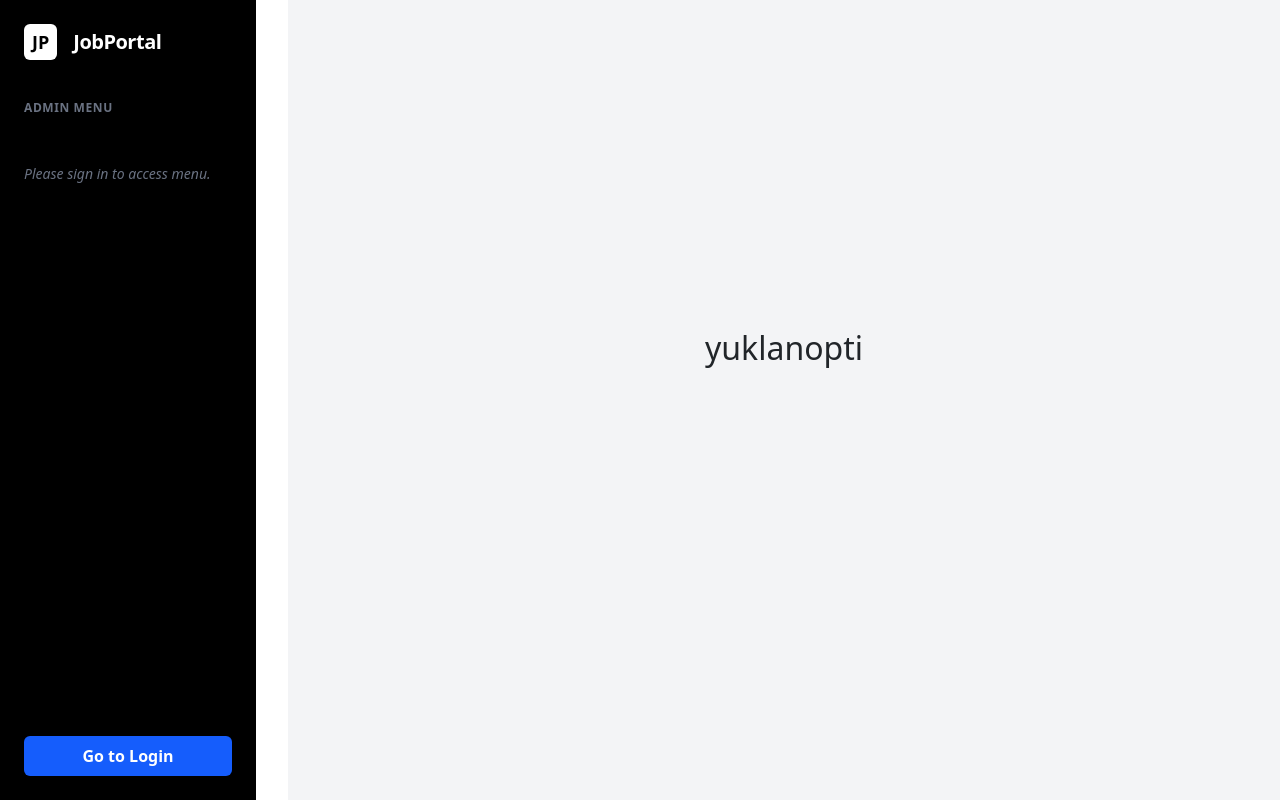
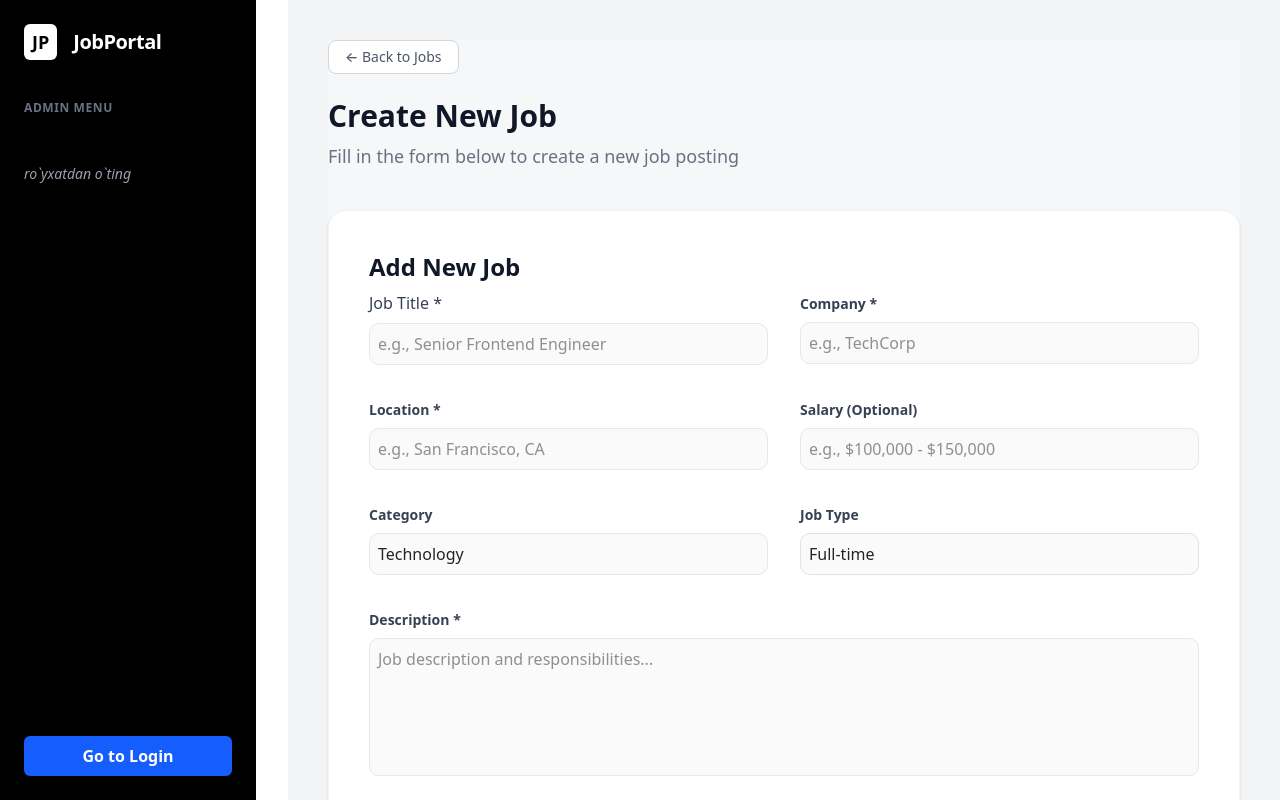
Before and after one commit to xamidovakbar134-tech/1-loyiha, a Next.js app: page /admin/createJob in a window 1280 px wide. Shown: the top 800 px of the page. Built offline with nearby package versions, Linux system fonts and the light colour scheme.

Commit message:
toliq boldi

```diff
--- a/app/admin/layout.tsx
+++ b/app/admin/layout.tsx
@@ -10,7 +10,6 @@ export default function AdminLoyout({
   children: React.ReactNode;
 }) {
   const [isAdmin, setIsAdmin] = useState(false);
-  const [isLoading, setIsLoading] = useState(true);
   const router = useRouter();
 
   useEffect(() => {
@@ -18,7 +17,6 @@ export default function AdminLoyout({
     if (auth === "true") {
       setIsAdmin(true);
     }
-    setIsLoading(false);
   }, []);
 
   const handleLogout = () => {
@@ -30,12 +28,14 @@ export default function AdminLoyout({
   return (
     <div className="flex">
       <aside className="w-64 bg-black text-white fixed h-full left-0 top-0 flex flex-col p-6 z-50">
+        <Link href={"/"} className="text-decoration-none text-white">
           <div className="flex items-center gap-3 mb-10">
             <div className="bg-white text-black font-bold px-2 py-1 rounded text-lg">
               JP
             </div>
             <span className="text-xl font-bold tracking-tight">JobPortal</span>
           </div>
+        </Link>
 
         <div className="flex-1">
           <p className="text-gray-500 text-xs font-bold mb-5 uppercase tracking-wider">
@@ -44,64 +44,53 @@ export default function AdminLoyout({
 
           {isAdmin ? (
             <nav className="space-y-6">
-              <Link href={"/admin/adminJobs"} className="text-decoration-none ">
-                <div className="flex items-center gap-3 cursor-pointer text-white hover:text-blue-400! transition!">
+              <Link href={"/admin/adminJobs"} className="block text-decoration-none">
+                <div className="flex items-center gap-3 cursor-pointer text-white hover:text-blue-400 transition">
                   <span className="text-xl">📋</span>
                   <span className="font-medium">Jobs</span>
                 </div>
               </Link>
-              <Link href={"/admin/createJob"} className="text-decoration-none ">
-                <div className="flex items-center gap-3 cursor-pointer my-3 text-white hover:text-blue-400! transition!">
+              <Link href={"/admin/createJob"} className="block text-decoration-none">
+                <div className="flex items-center gap-3 cursor-pointer my-3 text-white hover:text-blue-400 transition">
                   <span className="text-xl">➕</span>
                   <span className="font-medium">Create Job</span>
                 </div>
               </Link>
-              <Link
-                href={"/admin/aplications"}
-                className="text-decoration-none mt-2"
-              >
-                <div className="flex items-center gap-3 cursor-pointer text-white hover:text-blue-400! transition!">
+              <Link href={"/admin/aplications"} className="block mt-2 text-decoration-none">
+                <div className="flex items-center gap-3 cursor-pointer text-white hover:text-blue-400 transition">
                   <span className="text-xl">📩</span>
                   <span className="font-medium">Applications</span>
                 </div>
               </Link>
             </nav>
           ) : (
-            <div className="text-gray-500 text-sm italic">
-              Please sign in to access menu.
+            <div className="text-gray-400 text-sm italic">
+              ro`yxatdan o`ting
             </div>
           )}
         </div>
 
+        <div className="mt-auto">
           {isAdmin ? (
             <button
               onClick={handleLogout}
-            className="w-full bg-[#ff4d4d] hover:bg-red-600 text-white py-2 rounded-2 font-bold! transition! mt-auto1"
+              className="w-full bg-red-500 hover:bg-red-600 text-white py-2 rounded font-bold transition"
             >
               Logout
             </button>
           ) : (
             <Link href="/admin">
-            <button className="w-full bg-blue-600 hover:bg-blue-700 text-white py-2 rounded-2 font-bold! transition!">
+              <button className="w-full bg-blue-600 hover:bg-blue-700 text-white py-2 rounded font-bold transition">
                 Go to Login
               </button>
             </Link>
           )}
+        </div>
       </aside>
 
-      <div className="ml-72 min-h-screen w-full bg-gray-100 p-10 overflow-y-auto">
-        {isLoading ? (
-          <div className="p-10 text-center">Loading...</div>
-        ) : isAdmin ? (
-          children
-        ) : (
-          <div className="flex flex-col items-center justify-center h-[80vh]">
-            <h2 className="text-2xl font-bold text-gray-800">yuklanopti</h2>
-            <p className="text-gray-500">
-            </p>
-          </div>
-        )}
-      </div>
+      <main className="ml-72 min-h-screen w-full bg-gray-100 p-10 overflow-y-auto">
+        {children}
+      </main>
     </div>
   );
 }
--- a/db.json
+++ b/db.json
@@ -13,6 +13,13 @@
       "job": "dsdx - sdxc",
       "date": "May 7, 2026, 03:48 PM",
       "id": "0JNPxt6h8QQ"
+    },
+    {
+      "name": "fghj",
+      "email": "xamidovakbar134@gmail.com",
+      "job": "dsdx - sdxc",
+      "date": "May 7, 2026, 04:27 PM",
+      "id": "W6iSucm1PrE"
     }
   ],
   "jobs": [
```
Lines whose indentation alone changed are shown as unchanged.
